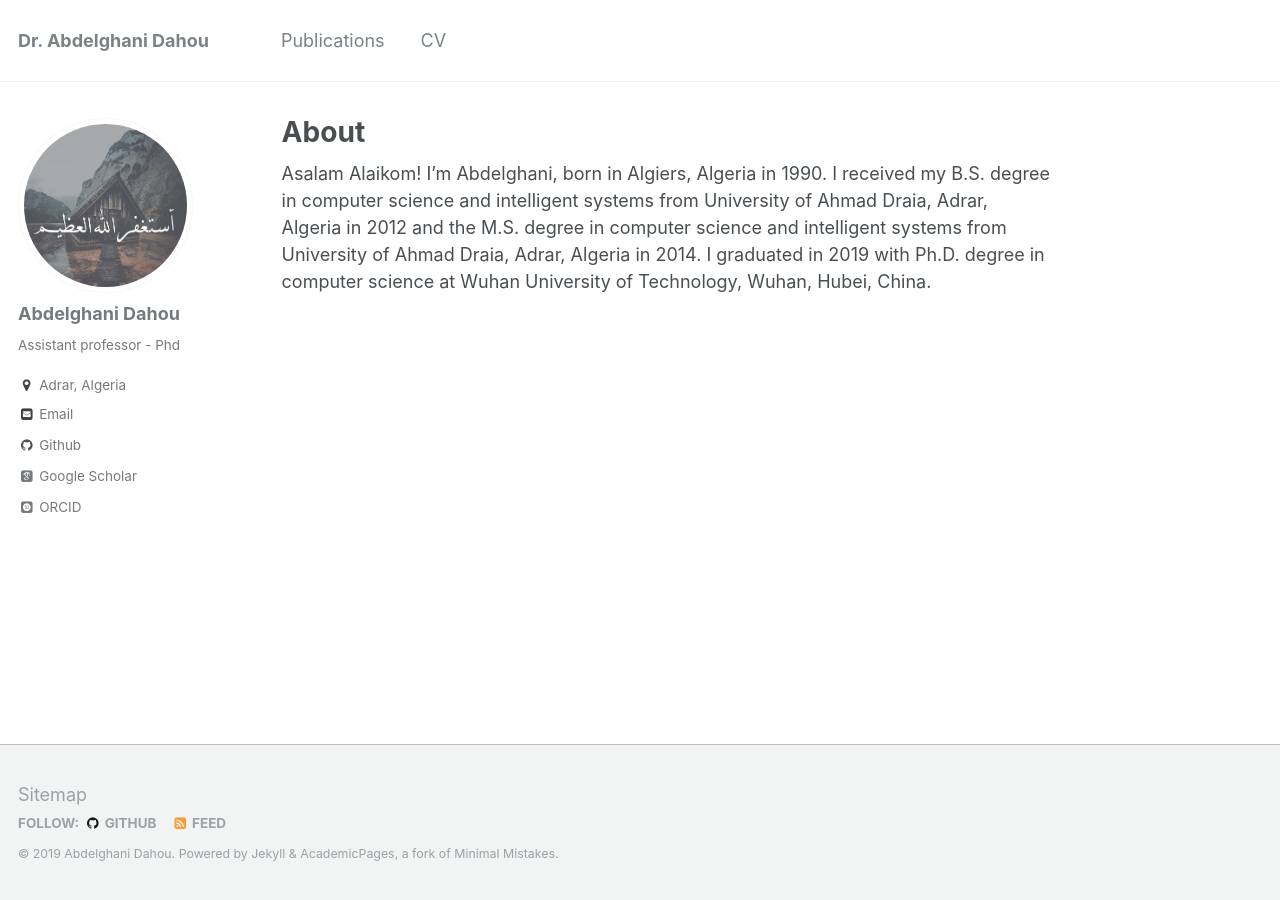
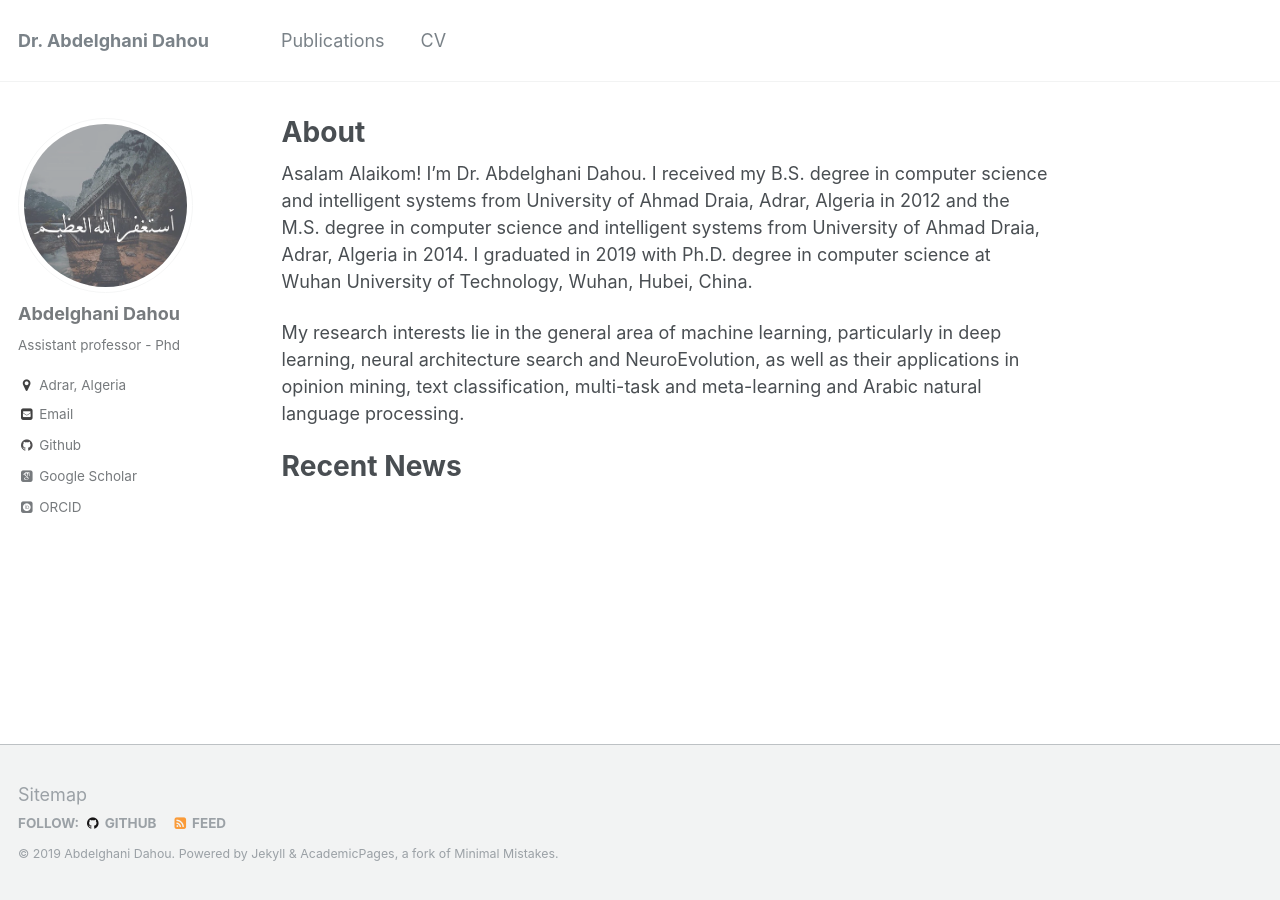
Before and after one commit to dr-dahou-adrar/dr-dahou-adrar.github.io, a Jekyll site: the page built from _pages/about.md, in a window 1280 px wide. Built offline with Jekyll 4.4.1, drawn with Linux system fonts in a browser that asks for light colours; some web fonts are replaced.

Commit message:
Update about.md

```diff
--- a/_pages/about.md
+++ b/_pages/about.md
@@ -8,4 +8,10 @@ redirect_from:
   - /about.html
 ---
 
-Asalam Alaikom! I’m Abdelghani, born in Algiers, Algeria in 1990. I received my B.S. degree in computer science and intelligent systems from University of Ahmad Draia, Adrar, Algeria in 2012 and the M.S. degree in computer science and intelligent systems from University of Ahmad Draia, Adrar, Algeria in 2014. I graduated in 2019 with Ph.D. degree in computer science at Wuhan University of Technology, Wuhan, Hubei, China.
+Asalam Alaikom! I’m Dr. Abdelghani Dahou. I received my B.S. degree in computer science and intelligent systems from University of Ahmad Draia, Adrar, Algeria in 2012 and the M.S. degree in computer science and intelligent systems from University of Ahmad Draia, Adrar, Algeria in 2014. I graduated in 2019 with Ph.D. degree in computer science at Wuhan University of Technology, Wuhan, Hubei, China.
+
+My research interests lie in the general area of machine learning, particularly in deep learning, neural architecture search and NeuroEvolution, as well as their applications in opinion mining, text classification, multi-task and meta-learning and Arabic natural language processing.
+
+
+Recent News
+============
```
